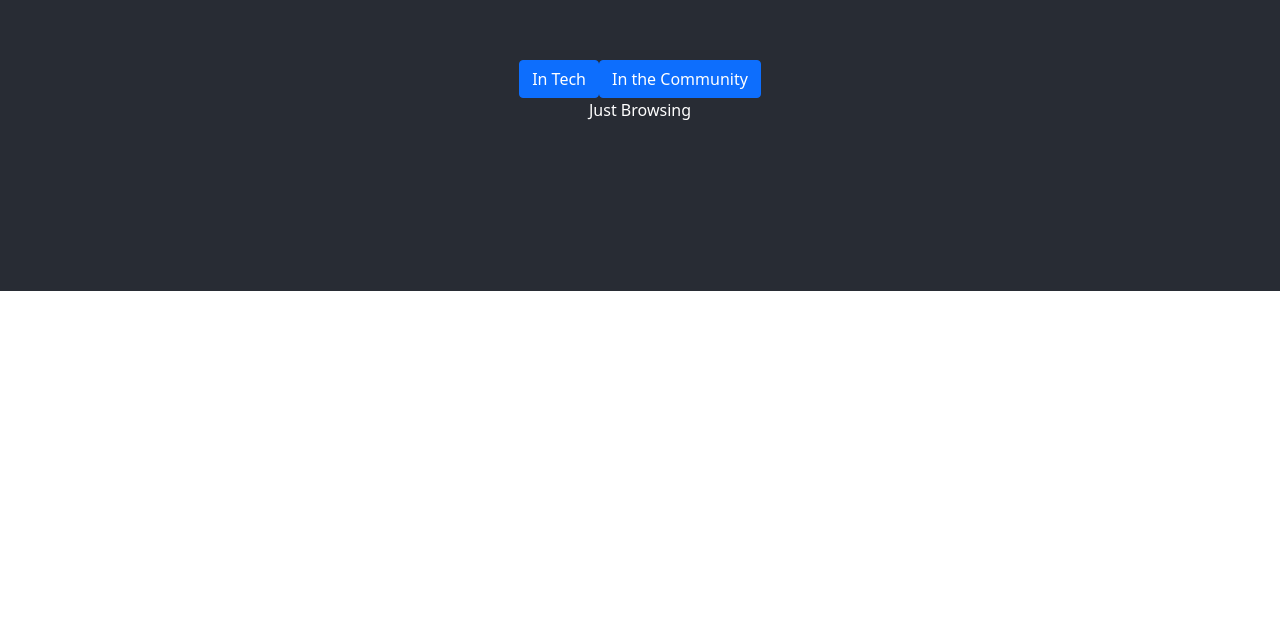
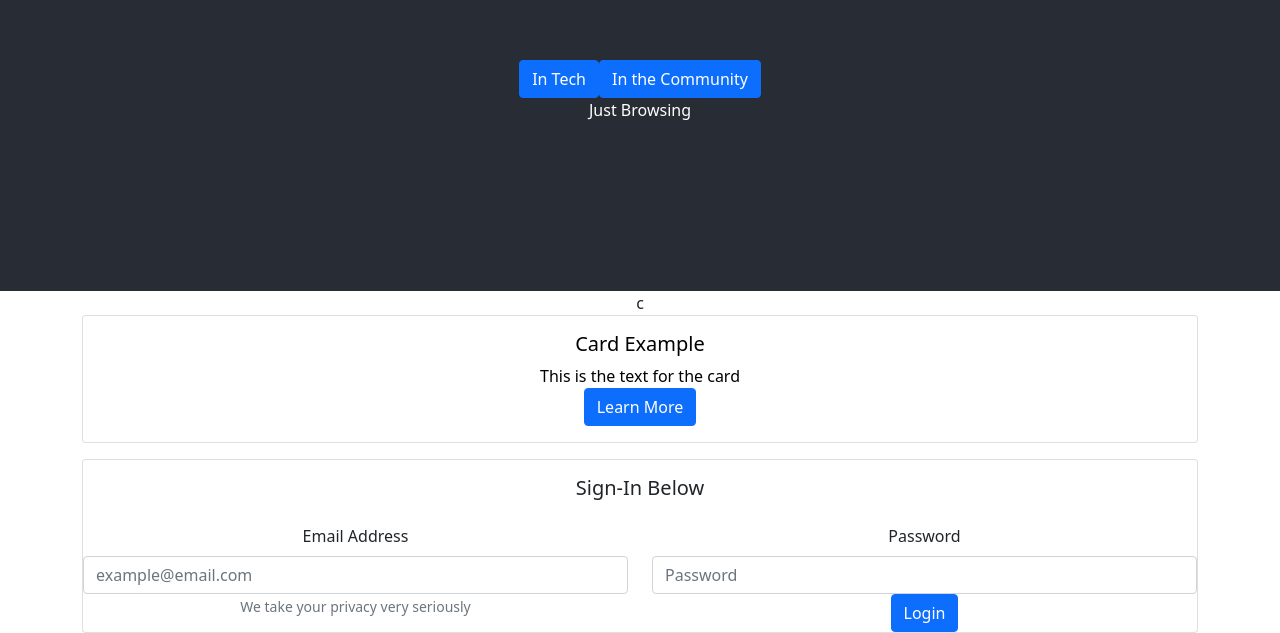
Before and after one commit to kc-anyalebechi/techback, a React (Create React App) app in the folder front_end/: page / in a window 1280 px wide. Shown: the part 509-1142 px from the top of the page. Before the commit the page ends 800 px from the top, so only its background shows below. Built offline with nearby package versions, Linux system fonts and the light colour scheme.

Commit message:
created signIn form and Learning Bootstrap

```diff
--- a/front_end/src/App.js
+++ b/front_end/src/App.js
@@ -2,14 +2,20 @@ import React from "react";
 import TechUser from "./Components/TechUsers/techUser";
 import "bootstrap/dist/css/bootstrap.min.css";
 // import Button from "react-bootstrap/Button";
-import { Button, Breadcrumb } from "react-bootstrap";
+import {
+  Button,
+  Breadcrumb,
+  Card,
+  Form,
+  Container,
+  Row,
+  Col,
+} from "react-bootstrap";
 import "./App.css";
 
 function App() {
   return (
     <div className="App">
-      <div className="techback">
-
       <div header className="App-header">
         <Breadcrumb>
           <Breadcrumb.Item>About Us</Breadcrumb.Item>
@@ -17,15 +23,11 @@ function App() {
           <Breadcrumb.Item>Sign In</Breadcrumb.Item>
           <Breadcrumb.Item>Contact Us</Breadcrumb.Item>
         </Breadcrumb>
-          <p>Welcome to TechBack.  Where Technology and the Community Intersect.</p>
-
-
-
-
+        <p>
+          Welcome to TechBack. Where Technology and the Community Intersect.
+        </p>
       </div>
       <div className="App-body">
-
-
         {/* {/* Home page:
         Header  - There will be a TechBack - it  will link to the homepage
         Body - tagline "Where Engineers and the communities intersect"
@@ -38,19 +40,59 @@ function App() {
           <Button>In the Community</Button>
         </div>
 
-        <div>
-            Just Browsing
-        </div>
+        <div>Just Browsing</div>
       </div>
 
+      <div className="inTech">
+        <Container>
+          c{" "}
+          <Card className="mb-3" style={{ color: "#000" }}>
+            {/* <Card.Img src="https://picsum.photos/id/0/5616/3744"/> */}
+            <Card.Body>
+              <Card.Title>Card Example</Card.Title>
+              <Card.Text>
+                This is the text for the card
+                <br />
+                <Button>Learn More</Button>
+              </Card.Text>
+            </Card.Body>
+          </Card>
+        </Container>
 
+        <Container>
+          <Card className="signInForm">
+            <Card.Body>
+              <Card.Title>Sign-In Below</Card.Title>
+            </Card.Body>
+            <Form>
+              <Row>
+                <Col md>
+                  <Form.Group controlId="formEmail">
+                    <Form.Label>Email Address</Form.Label>
+                    <Form.Control
+                      type="email"
+                      placeholder="example@email.com"
+                    />
+                    <Form.Text className="text-muted">
+                      We take your privacy very seriously
+                    </Form.Text>
+                  </Form.Group>
+                </Col>
+                <Col md>
+                  <Form.Group controlId="formPassword">
+                    <Form.Label>Password</Form.Label>
+                    <Form.Control type="password" placeholder="Password" />
+                  </Form.Group>
+                  <Button type="submit">
+                    Login
+                  </Button>
+                </Col>
+              </Row>
+            </Form>
+          </Card>
 
-
-          {/* <Routes>
-            <Route path="/" element={<Home />} />
-
-          </Routes> */}
-
+          {/* <TechUser /> */}
+        </Container>
       </div>
     </div>
   );
--- a/front_end/src/Components/TechUsers/techUser.js
+++ b/front_end/src/Components/TechUsers/techUser.js
@@ -1,20 +1,31 @@
 import React from "react";
+import "bootstrap/dist/css/bootstrap.min.css";
+// import Button from "react-bootstrap/Button";
+import { Breadcrumb, Card } from "react-bootstrap";
 
-function TechUser() {
+function techUser() {
   return (
-    <div className="TechUser">
+    // <div className="App">
+    <div className="techback">
+      <div header className="App-header">
+        <Breadcrumb>
+          <Breadcrumb.Item>About Us</Breadcrumb.Item>
+          <Breadcrumb.Item>Sign Up</Breadcrumb.Item>
+          <Breadcrumb.Item>Sign In</Breadcrumb.Item>
+          <Breadcrumb.Item>Contact Us</Breadcrumb.Item>
+        </Breadcrumb>
+      </div>
+      <div className="techUser-body">
+        <Card className="mb-3" style={{ color: "#000" }}>
+          {/* <Card.Img src="https://drive.google.com/file/d/1H6yhQgFku7sP6l2qYYReh4h_KEKJInX5/view?usp=sharing" /> */}
 
-      <h1>
-          This the techUser information
-      </h1>
-      <>
-      This section will fetch the information from the data when some click  the button to see all
-      </>
-      <button>
-          show all
-      </button>
+        </Card>
+
+        <div>Just Browsing</div>
+      </div>
+      {/* </div> */}
     </div>
   );
 }
 
-export default TechUser
+export default techUser;
```
Also changed, not shown: front_end/src/Components/Home/home.js (deleted), 2 other files (tests, documents, lock files or other folders). Lines whose indentation alone changed are shown as unchanged.
